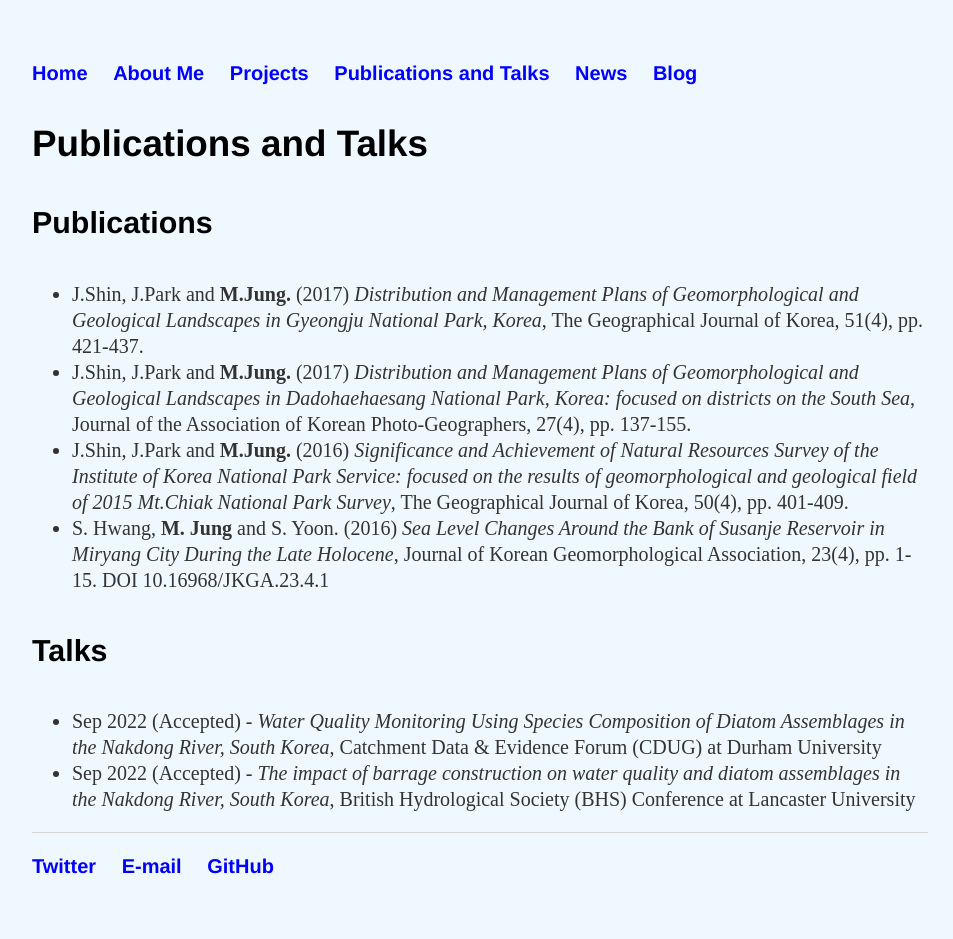
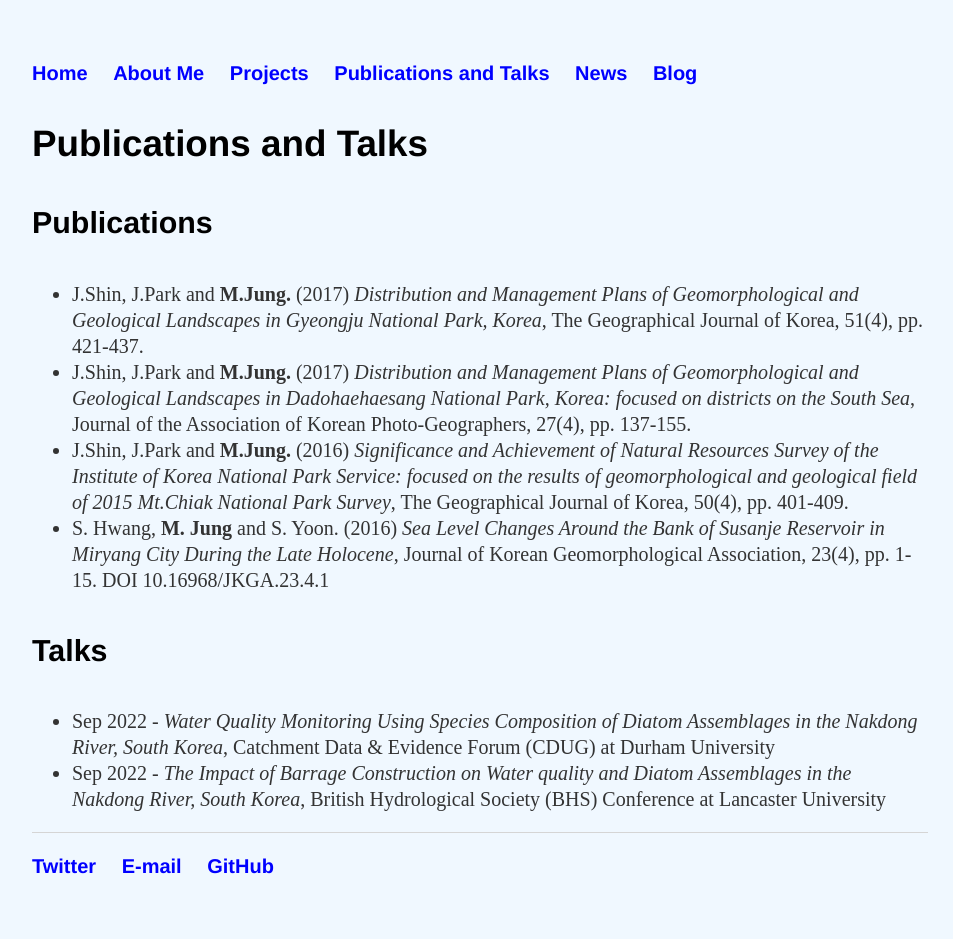
Before and after one commit to muyeoljung/muyeoljung.github.io, a Jekyll site: the page built from publications/index.html, in a window 1280 px wide. Shown: the whole page, without its empty margins (160-1113 px from the left). Built offline with Jekyll 4.4.1, drawn with Linux system fonts in a browser that asks for light colours.

Commit message:
Update index.html

```diff
--- a/publications/index.html
+++ b/publications/index.html
@@ -22,7 +22,7 @@
 	<div class="Talks">
 	<h4>Talks</h4>
 		<ul class="Talks">
-		<li>Sep 2022 (Accepted) - <i>Water Quality Monitoring Using Species Composition of Diatom Assemblages in the Nakdong River, South Korea</i>, Catchment Data & Evidence Forum (CDUG) at Durham University</li>
-		<li>Sep 2022 (Accepted) - <i>The impact of barrage construction on water quality and diatom assemblages in the Nakdong River, South Korea</i>, British Hydrological Society (BHS) Conference at Lancaster University</li>
+		<li>Sep 2022 - <i>Water Quality Monitoring Using Species Composition of Diatom Assemblages in the Nakdong River, South Korea</i>, Catchment Data & Evidence Forum (CDUG) at Durham University</li>
+		<li>Sep 2022 - <i>The Impact of Barrage Construction on Water quality and Diatom Assemblages in the Nakdong River, South Korea</i>, British Hydrological Society (BHS) Conference at Lancaster University</li>
 	</ul>
 	</div>
```
